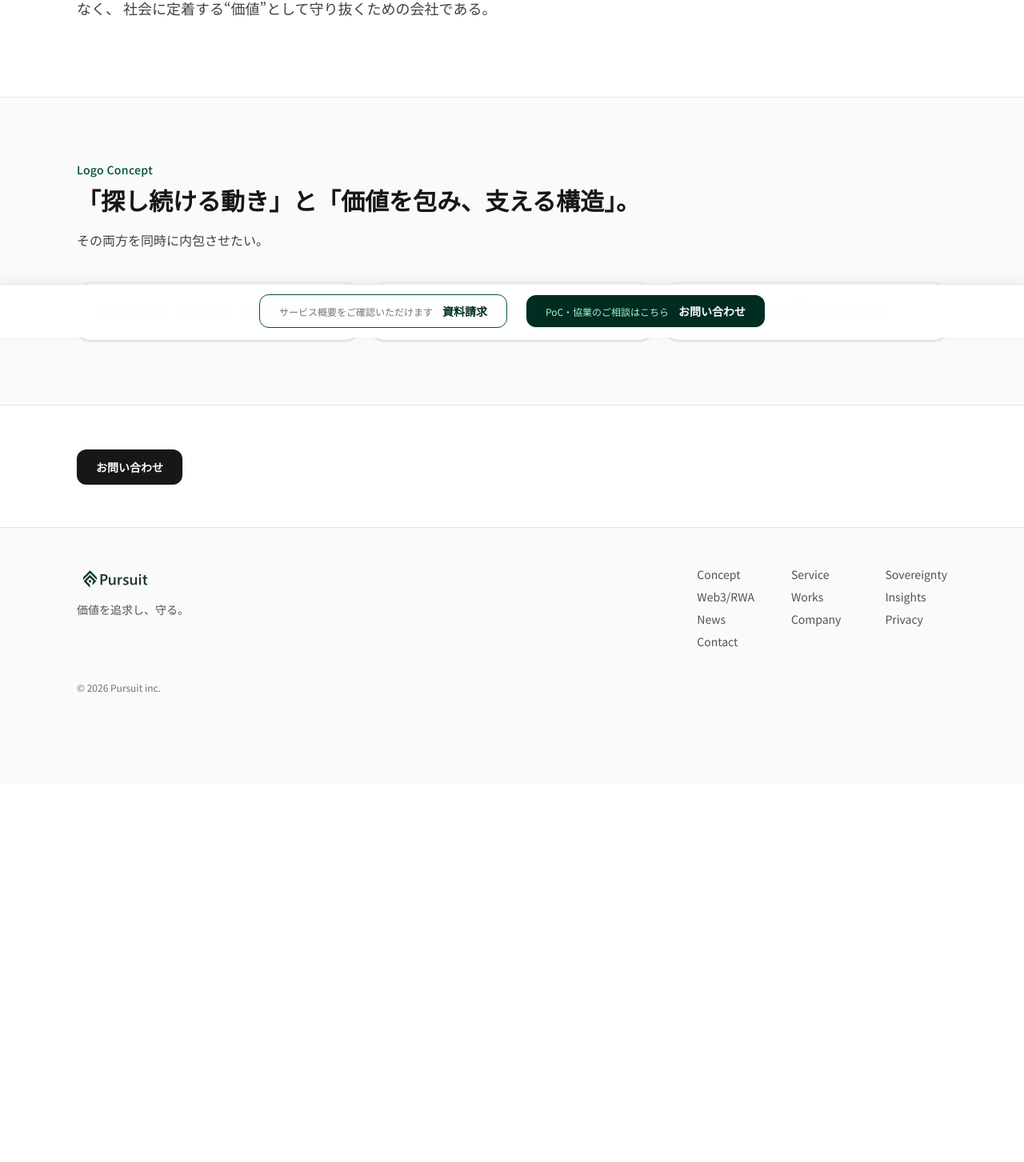
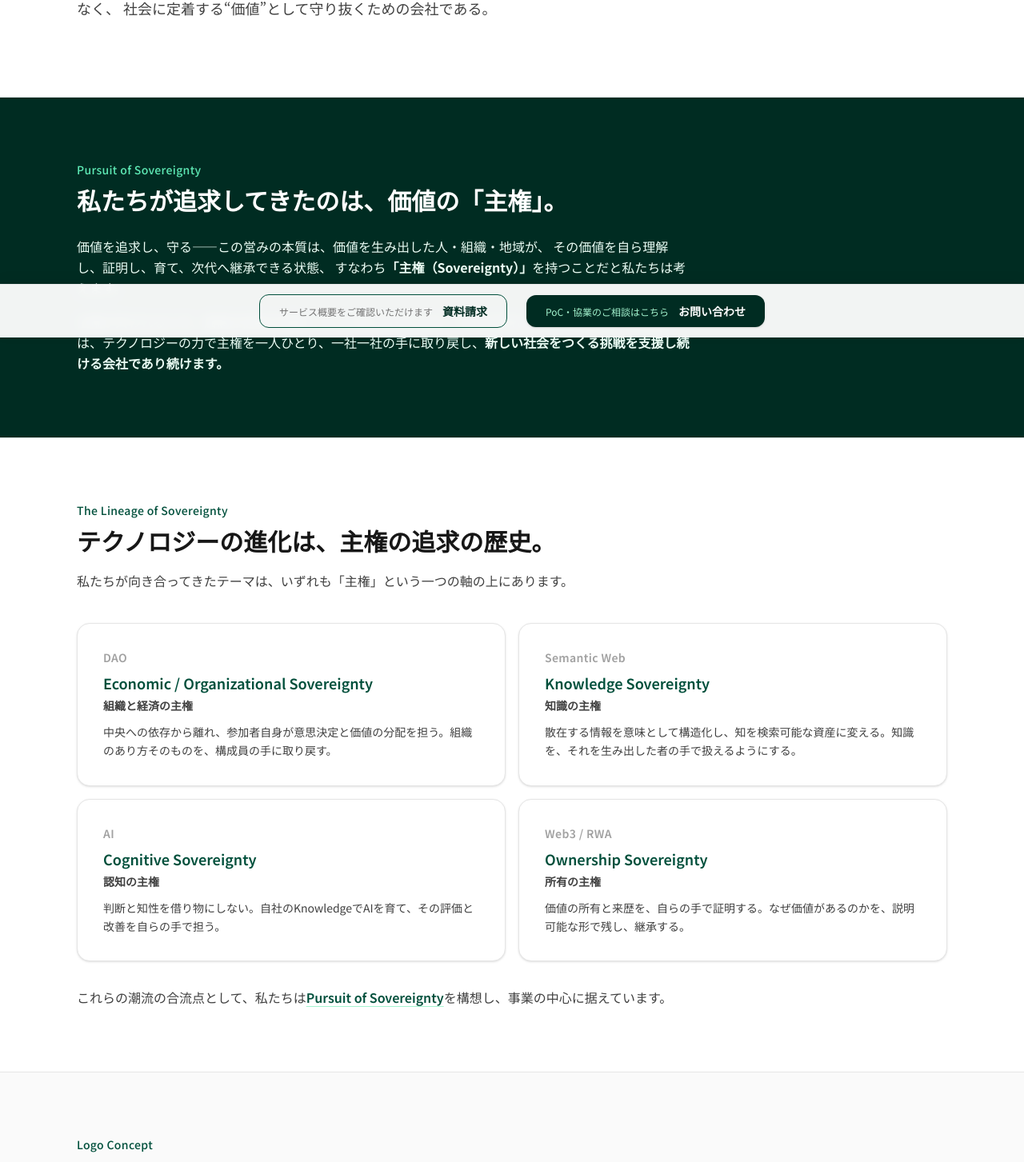
Before and after one commit to hironoriikemoto-cpu/pursuit-site, a Next.js app: page /concept in a window 1280 px wide. Shown: the part 378-1831 px from the top of the page at 80% size. Before the commit the page ends 1358 px from the top, so only its background shows below. Built offline with nearby package versions, Linux system fonts and the light colour scheme; no server answers.

Commit message:
Evolve brand message toward Pursuit of Sovereignty and add sovereignty lineage to Concept

```diff
--- a/app/(en)/en/concept/page.tsx
+++ b/app/(en)/en/concept/page.tsx
@@ -30,6 +30,80 @@ export default function EnConceptPage() {
             that is born. Pursuit is a company that steps into undefined, uncertain
             territory, discovers value, and — rather than letting it end as a passing
             trend — defends it as value that takes root in society.
+          </p>
+        </div>
+      </section>
+
+      {/* Pursuit of Sovereignty — core philosophy */}
+      <section className="border-b border-neutral-200 bg-emerald-950 text-white">
+        <div className="mx-auto w-full max-w-6xl px-5 py-16 md:px-8 md:py-20">
+          <p className="text-sm font-medium tracking-wide text-emerald-300">
+            Pursuit of Sovereignty
+          </p>
+          <h2 className="mt-2 text-2xl font-semibold leading-snug md:text-3xl">
+            What we have been pursuing is sovereignty over value.
+          </h2>
+          <p className="mt-6 max-w-3xl text-base leading-relaxed text-emerald-50">
+            To pursue value and to protect it — at its core, this means that the people,
+            organizations, and regions who create value can understand it, prove it, grow
+            it, and pass it on themselves. That state is what we call{" "}
+            <strong>sovereignty</strong>.
+          </p>
+          <p className="mt-4 max-w-3xl text-base leading-relaxed text-emerald-50">
+            When sovereignty is lost, value comes to be measured only by someone
+            else&apos;s yardstick — and is eventually forgotten. Pursuit uses technology
+            to return sovereignty to each person and each company, and{" "}
+            <strong>
+              will remain a company that empowers those who build the new society.
+            </strong>
+          </p>
+        </div>
+      </section>
+
+      {/* The lineage of sovereignty */}
+      <section className="border-b border-neutral-200">
+        <div className="mx-auto w-full max-w-6xl px-5 py-16 md:px-8 md:py-20">
+          <SectionHeading
+            eyebrow="The Lineage of Sovereignty"
+            title="The evolution of technology is a history of pursuing sovereignty."
+            description="Every theme we have worked on lies on a single axis: sovereignty."
+          />
+          <div className="mt-10 grid gap-4 md:grid-cols-2">
+            {[
+              {
+                theme: "DAO",
+                en: "Economic / Organizational Sovereignty",
+                body: "Independence from the center: participants themselves make decisions and share value — returning the very shape of organizations to their members.",
+              },
+              {
+                theme: "Semantic Web",
+                en: "Knowledge Sovereignty",
+                body: "Structuring scattered information as meaning, turning knowledge into a searchable asset — handled by the very people who created it.",
+              },
+              {
+                theme: "AI",
+                en: "Cognitive Sovereignty",
+                body: "Never borrowing judgment or intelligence: growing AI on your own knowledge, and owning its evaluation and improvement yourself.",
+              },
+              {
+                theme: "Web3 / RWA",
+                en: "Ownership Sovereignty",
+                body: "Proving the ownership and provenance of value with your own hands — recording why it matters, in an explainable form, for the next generation.",
+              },
+            ].map((c) => (
+              <div key={c.theme} className="rounded-2xl border border-neutral-200 bg-white p-6 shadow-sm md:p-8">
+                <p className="text-sm font-semibold tracking-wide text-neutral-400">{c.theme}</p>
+                <h3 className="mt-2 text-lg font-semibold text-emerald-900">{c.en}</h3>
+                <p className="mt-3 text-sm leading-relaxed text-neutral-700">{c.body}</p>
+              </div>
+            ))}
+          </div>
+          <p className="mt-8 max-w-3xl text-base leading-relaxed text-neutral-700">
+            At the confluence of these currents, we conceived{" "}
+            <Link href="/en/sovereignty" className="font-semibold text-emerald-900 underline decoration-emerald-200 underline-offset-4 hover:decoration-emerald-900">
+              Pursuit of Sovereignty
+            </Link>{" "}
+            — and placed it at the center of our business.
           </p>
         </div>
       </section>
--- a/app/(en)/en/page.tsx
+++ b/app/(en)/en/page.tsx
@@ -80,7 +80,10 @@ export default async function EnHome() {
           <p className="mt-6 max-w-3xl text-base leading-relaxed text-neutral-700 md:text-lg">
             Pursuit steps into undefined, uncertain territory to discover value — and
             nurtures, supports, and protects it as essential value that takes root in
-            society, rather than letting it end as a passing trend.
+            society. What we see beyond that is a{" "}
+            <strong>society of sovereignty</strong>: one where everyone can prove, grow,
+            and own the value they create. Through the pursuit of sovereignty, we will
+            keep empowering those who build the new society.
           </p>
           <div className="mt-8 flex flex-wrap gap-3">
             <Link
--- a/app/(ja)/concept/page.tsx
+++ b/app/(ja)/concept/page.tsx
@@ -26,6 +26,81 @@ export default function ConceptPage() {
             まだ形になっていない価値を追求し続けること。そして、生まれた価値を守ること。
             Pursuitは、未定義で不確かな領域に踏み込み、価値を見出し、それを一過性の流行で終わらせることなく、
             社会に定着する&ldquo;価値&rdquo;として守り抜くための会社である。
+          </p>
+        </div>
+      </section>
+
+      {/* Pursuit of Sovereignty — 思想の核 */}
+      <section className="border-b border-neutral-200 bg-emerald-950 text-white">
+        <div className="mx-auto w-full max-w-6xl px-5 py-16 md:px-8 md:py-20">
+          <p className="text-sm font-medium tracking-wide text-emerald-300">
+            Pursuit of Sovereignty
+          </p>
+          <h2 className="mt-2 text-2xl font-semibold leading-snug md:text-3xl">
+            私たちが追求してきたのは、価値の「主権」。
+          </h2>
+          <p className="mt-6 max-w-3xl text-base leading-relaxed text-emerald-50">
+            価値を追求し、守る——この営みの本質は、価値を生み出した人・組織・地域が、
+            その価値を自ら理解し、証明し、育て、次代へ継承できる状態、
+            すなわち<strong>「主権（Sovereignty）」</strong>を持つことだと私たちは考えます。
+          </p>
+          <p className="mt-4 max-w-3xl text-base leading-relaxed text-emerald-50">
+            主権が失われるとき、価値は他者の物差しでしか測られなくなり、やがて忘れられていきます。
+            Pursuitは、テクノロジーの力で主権を一人ひとり、一社一社の手に取り戻し、
+            <strong>新しい社会をつくる挑戦を支援し続ける会社であり続けます。</strong>
+          </p>
+        </div>
+      </section>
+
+      {/* 主権の系譜 */}
+      <section className="border-b border-neutral-200">
+        <div className="mx-auto w-full max-w-6xl px-5 py-16 md:px-8 md:py-20">
+          <SectionHeading
+            eyebrow="The Lineage of Sovereignty"
+            title="テクノロジーの進化は、主権の追求の歴史。"
+            description="私たちが向き合ってきたテーマは、いずれも「主権」という一つの軸の上にあります。"
+          />
+          <div className="mt-10 grid gap-4 md:grid-cols-2">
+            {[
+              {
+                theme: "DAO",
+                en: "Economic / Organizational Sovereignty",
+                ja: "組織と経済の主権",
+                body: "中央への依存から離れ、参加者自身が意思決定と価値の分配を担う。組織のあり方そのものを、構成員の手に取り戻す。",
+              },
+              {
+                theme: "Semantic Web",
+                en: "Knowledge Sovereignty",
+                ja: "知識の主権",
+                body: "散在する情報を意味として構造化し、知を検索可能な資産に変える。知識を、それを生み出した者の手で扱えるようにする。",
+              },
+              {
+                theme: "AI",
+                en: "Cognitive Sovereignty",
+                ja: "認知の主権",
+                body: "判断と知性を借り物にしない。自社のKnowledgeでAIを育て、その評価と改善を自らの手で担う。",
+              },
+              {
+                theme: "Web3 / RWA",
+                en: "Ownership Sovereignty",
+                ja: "所有の主権",
+                body: "価値の所有と来歴を、自らの手で証明する。なぜ価値があるのかを、説明可能な形で残し、継承する。",
+              },
+            ].map((c) => (
+              <div key={c.theme} className="rounded-2xl border border-neutral-200 bg-white p-6 shadow-sm md:p-8">
+                <p className="text-sm font-semibold tracking-wide text-neutral-400">{c.theme}</p>
+                <h3 className="mt-2 text-lg font-semibold text-emerald-900">{c.en}</h3>
+                <p className="mt-1 text-sm font-semibold text-neutral-700">{c.ja}</p>
+                <p className="mt-3 text-sm leading-relaxed text-neutral-700">{c.body}</p>
+              </div>
+            ))}
+          </div>
+          <p className="mt-8 max-w-3xl text-base leading-relaxed text-neutral-700">
+            これらの潮流の合流点として、私たちは
+            <Link href="/sovereignty" className="font-semibold text-emerald-900 underline decoration-emerald-200 underline-offset-4 hover:decoration-emerald-900">
+              Pursuit of Sovereignty
+            </Link>
+            を構想し、事業の中心に据えています。
           </p>
         </div>
       </section>
--- a/app/(ja)/page.tsx
+++ b/app/(ja)/page.tsx
@@ -76,7 +76,10 @@ export default async function Home() {
           </h1>
           <p className="mt-6 max-w-3xl text-base leading-relaxed text-neutral-700 md:text-lg">
             Pursuitは、未定義で不確かな領域に踏み込み、価値を見出し、一過性の流行で終わらせることなく、
-            社会に定着する&ldquo;本質的な価値&rdquo;として育て、支え、守り抜くための会社です。
+            社会に定着する&ldquo;本質的な価値&rdquo;として育て、支え、守り抜く。
+            その先に見ているのは、誰もが自らの価値を証明し、育て、掌握できる——
+            <strong>主権（Sovereignty）のある社会</strong>です。
+            私たちは主権の追求を軸に、新しい社会をつくる挑戦を支援し続けます。
           </p>
           <div className="mt-8 flex flex-wrap gap-3">
             <Link
```
